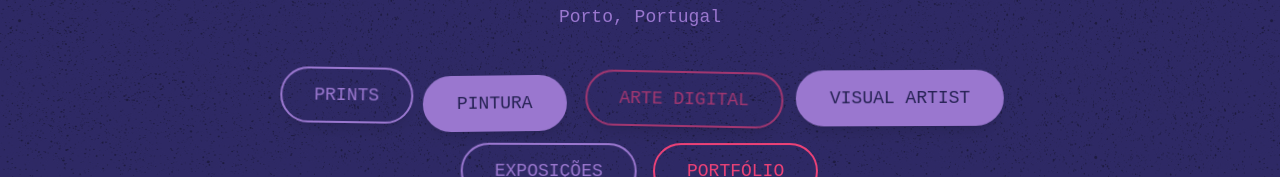
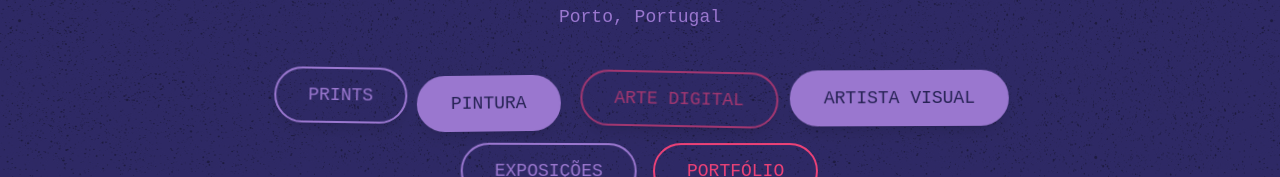
Before and after one commit to AllahuRodrigues/naia-design, a Next.js app: page / in a window 1280 px wide. Shown: the part 449-626 px from the top of the page. Built offline with nearby package versions, Linux system fonts and the light colour scheme; a web font is replaced by a local one.

Commit message:
changed text from english to portuguese regarding visual artist

```diff
--- a/app/page.tsx
+++ b/app/page.tsx
@@ -36,7 +36,7 @@ const flyingButtons = [
   { text: 'PRINTS', color: 'border-purple1 text-purple1 bg-transparent' },
   { text: 'PINTURA', color: 'border-purple1 text-purple1 bg-purple1 text-purple3' },
   { text: 'ARTE DIGITAL', color: 'border-magenta text-magenta bg-transparent' },
-  { text: 'VISUAL ARTIST', color: 'border-purple1 text-purple3 bg-purple1' },
+  { text: 'ARTISTA VISUAL', color: 'border-purple1 text-purple3 bg-purple1' },
   { text: 'EXPOSIÇÕES', color: 'border-purple1 text-purple1 bg-transparent' },
   { text: 'PORTFÓLIO', color: 'border-pink text-pink bg-transparent' },
 ];
```
